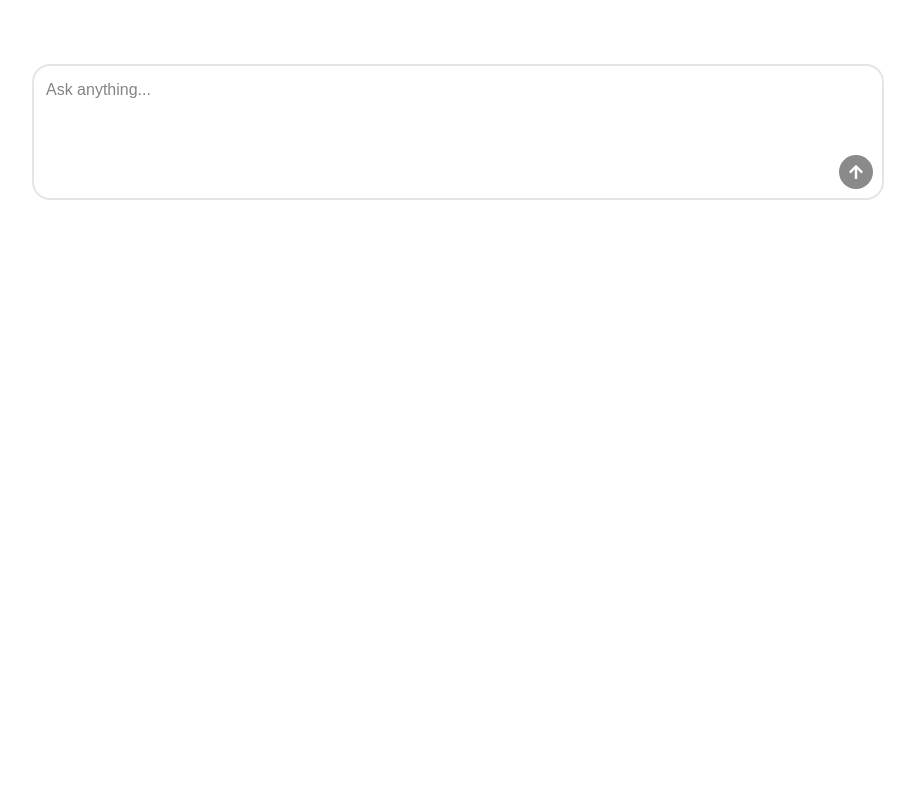
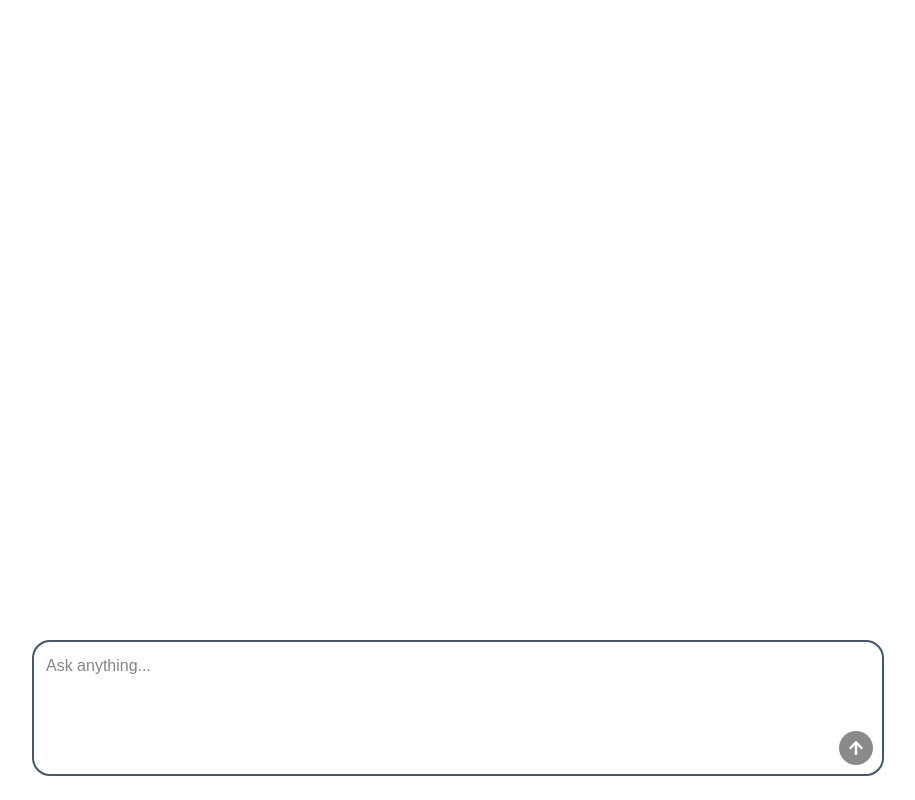
Before and after one commit to okshanaby/mosh-ai-chat-app, a React (Vite) app in the folder packages/client/: page / in a window 1280 px wide. Shown: the whole page, without its empty margins (182-1097 px from the left). Built offline with nearby package versions, Linux system fonts and the light colour scheme.

Commit message:
23-4.10--Improving-the-Look-and-Feel

```diff
--- a/packages/client/src/App.tsx
+++ b/packages/client/src/App.tsx
@@ -2,7 +2,7 @@ import ChatBot from './components/ChatBot';
 
 function App() {
   return (
-    <div className="p-6 max-w-225 mx-auto">
+    <div className="p-6 max-w-225 h-screen mx-auto">
       <ChatBot />
     </div>
   );
--- a/packages/client/src/components/ChatBot.tsx
+++ b/packages/client/src/components/ChatBot.tsx
@@ -24,10 +24,10 @@ function ChatBot() {
   const [conversationId] = useState(crypto.randomUUID());
   const [messages, setMessages] = useState<Message[]>([]);
   const [isBotTyping, setIsBotTyping] = useState(false);
-  const formRef = useRef<HTMLFormElement | null>(null);
+  const lastMessageRef = useRef<HTMLDivElement | null>(null);
 
   useEffect(() => {
-    formRef.current?.scrollIntoView({ behavior: 'smooth' });
+    lastMessageRef.current?.scrollIntoView({ behavior: 'smooth' });
   }, [messages]);
 
   const { register, reset, handleSubmit, formState } = useForm<ChatForm>();
@@ -36,7 +36,7 @@ function ChatBot() {
     setIsBotTyping(true);
     setMessages((prev) => [...prev, { content: prompt, role: 'user' }]);
 
-    reset();
+    reset({ prompt: '' });
 
     const { data } = await axios.post<ChatResponse>('/api/v1/chat', {
       prompt,
@@ -63,8 +63,8 @@ function ChatBot() {
   };
 
   return (
-    <div className="space-y-10">
-      <div className="flex flex-col gap-4">
+    <div className="space-y-10 h-full flex flex-col">
+      <div className="flex flex-col gap-4 flex-1 overflow-y-auto">
         {messages.map((message, index) => (
           <div
             key={index}
@@ -73,6 +73,7 @@ function ChatBot() {
                 ? 'bg-blue-500 text-white self-end'
                 : 'bg-gray-200 text-black self-start'
             }`}
+            ref={index === messages.length - 1 ? lastMessageRef : null}
             onCopy={copyMessageHandler}
           >
             <ReactMarkdown>{message.content}</ReactMarkdown>
@@ -89,7 +90,6 @@ function ChatBot() {
       <form
         onSubmit={handleSubmit(submitHandler)}
         className="relative border-2 focus-within:border-gray-600 p-3 rounded-2xl h-34"
-        ref={formRef}
       >
         <textarea
           {...register('prompt', {
@@ -100,6 +100,7 @@ function ChatBot() {
           placeholder="Ask anything..."
           maxLength={1000}
           onKeyDown={enterKeyHandler}
+          autoFocus
         />
         <Button
           disabled={!formState.isValid}
```
